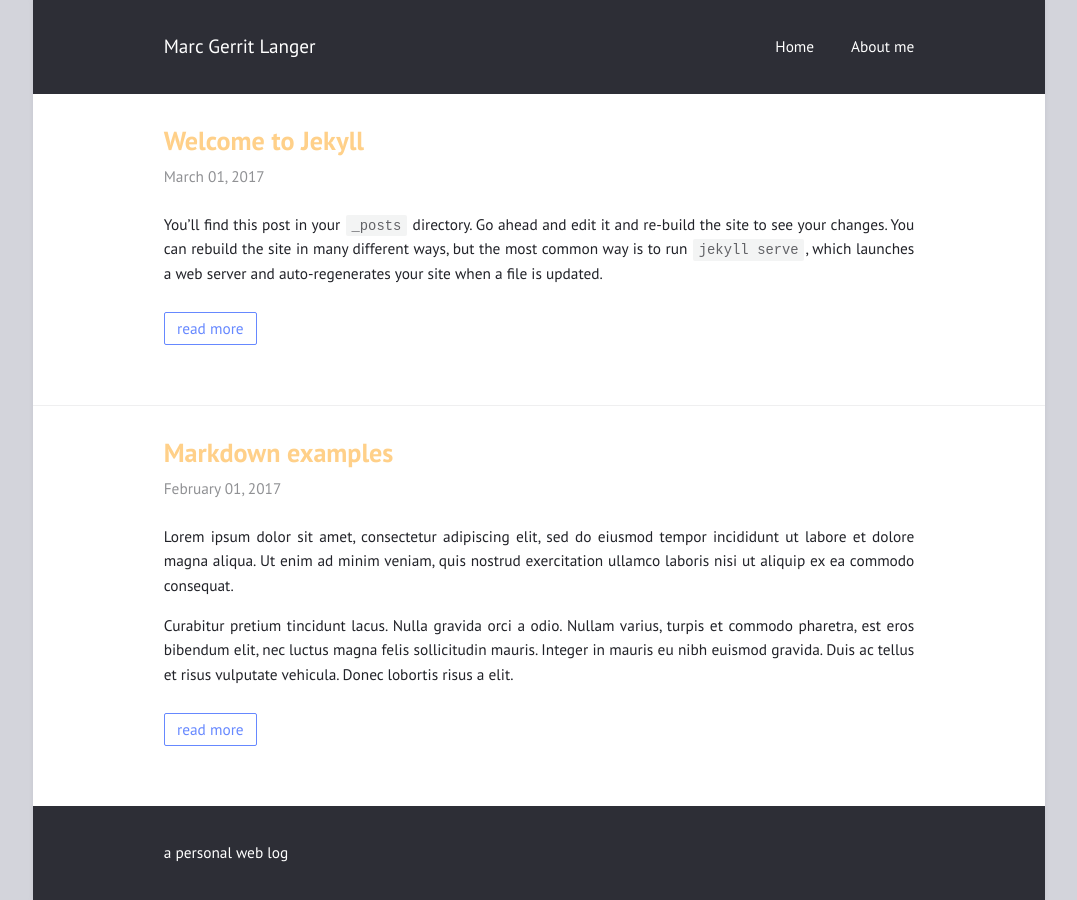
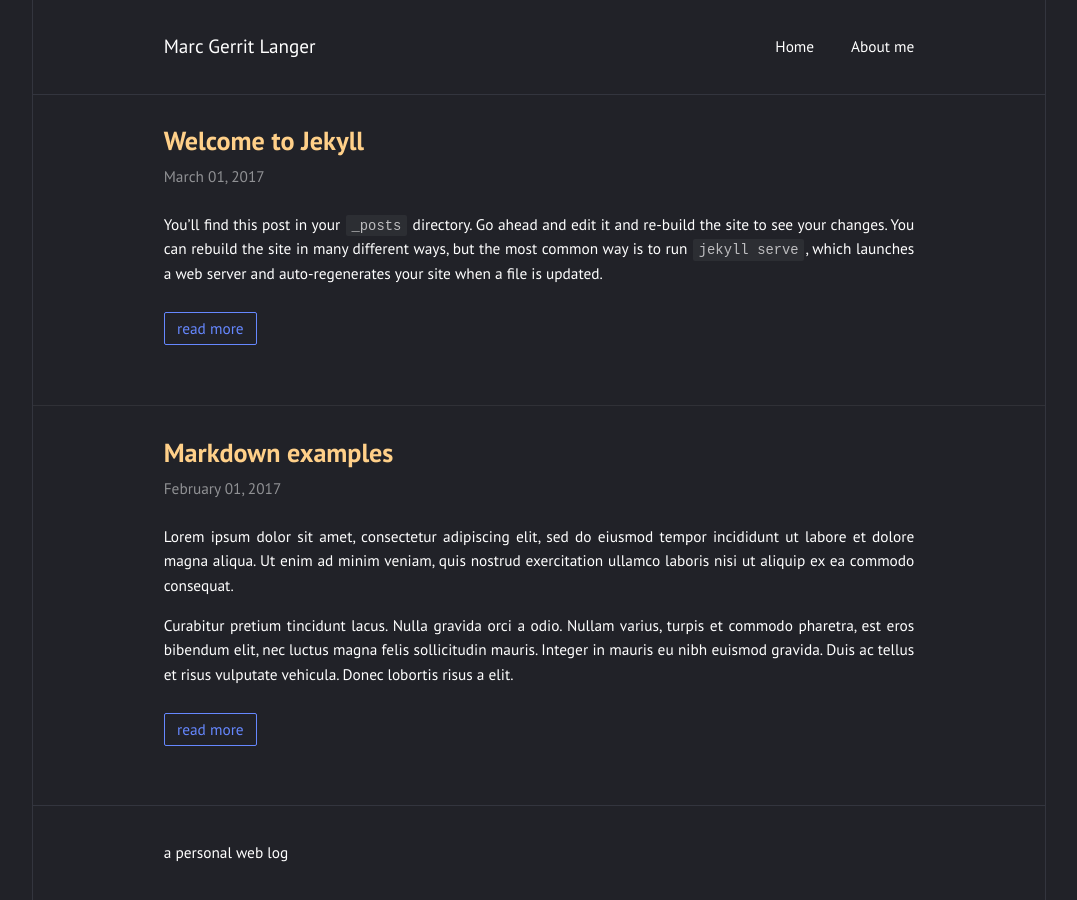
Before and after one commit to revolvermann76/revolvermann76.github.io, a Jekyll site: the page built from index.html, in a window 1280 px wide. Shown: the whole page, without its empty margins (101-1178 px from the left). Built offline with Jekyll 4.4.1, drawn with Linux system fonts in a browser that asks for light colours.

Commit message:
vault backup: 2022-11-09 16:35:58

```diff
--- a/_sass/basic.sass
+++ b/_sass/basic.sass
@@ -1,6 +1,6 @@
 body
-  background: $light
-  color: $dark
+  background: $dark
+  color: $light
   font-family: $font-family
   font-weight: $font-weight
   font-size: $font-size
@@ -10,11 +10,6 @@ body
   -webkit-text-size-adjust: 100%
   -webkit-font-smoothing: antialiased
   -moz-osx-font-smoothing: grayscale
-
-@media (prefers-color-scheme: dark)
-  body
-    background: $dark
-    color: $light
 
 h1, h2, h3, h4, h5, h6
   font-weight: $heading-weight
--- a/assets/css/frame.sass
+++ b/assets/css/frame.sass
@@ -14,12 +14,12 @@ body > header, body > footer
   background: lighten($dark, 5%)
   color: $light
 
+body, body > header, body > footer
+  box-shadow: 0 0 0 1px lighten($dark, 8%)
+
+html, body > header, body > footer
+  background: $dark
+
 @media (min-width: 32em)
   body > header, body > article, body > footer
     padding: 1.75em calc(22% - 6em)
-
-@media (prefers-color-scheme: dark)
-  body, body > header, body > footer
-    box-shadow: 0 0 0 1px lighten($dark, 8%)
-  html, body > header, body > footer
-    background: $dark
```
